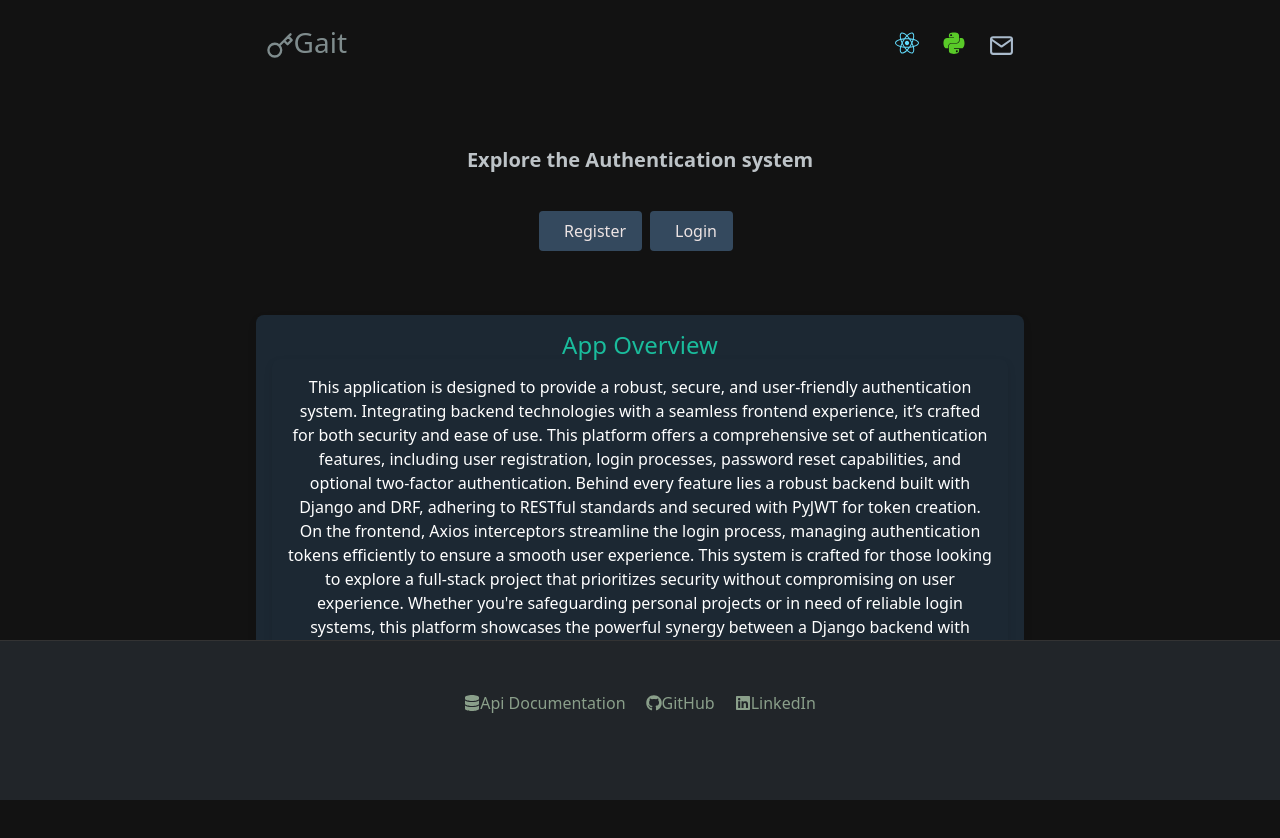
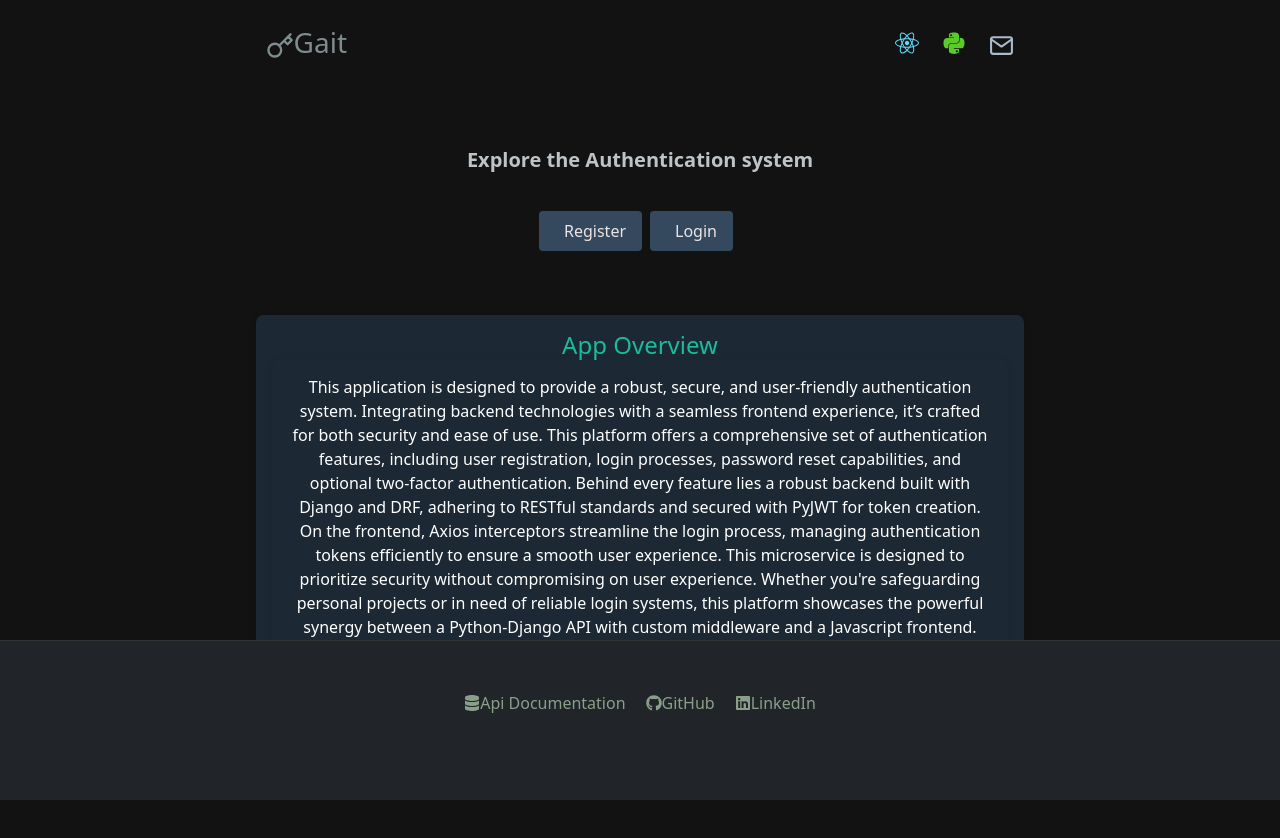
Before and after one commit to anthonynarine/AuthFlow, a React (Create React App) app in the folder react-auth/: page / in a window 1280 px wide. Shown: the top 838 px of the page. Built offline with nearby package versions, Linux system fonts and the light colour scheme; no server answers.

Commit message:
working on access token shwoing up as undefined requesting Usersession validation

```diff
--- a/react-auth/src/components/Home/HomePage.jsx
+++ b/react-auth/src/components/Home/HomePage.jsx
@@ -92,17 +92,17 @@ function HomePage() {
           <h4 className="white-text">App Overview</h4>
           <p className="intro-container">
             This application is designed to provide a robust, secure, and user-friendly authentication
-            system. Integrating backend technologies with a seamless frontend experience, it’s crafted
-            for both security and ease of use. This platform offers a comprehensive set of
-            authentication features, including user registration, login processes, password
-            reset capabilities, and optional two-factor authentication. Behind every feature lies
-            a robust backend built with Django and DRF, adhering to RESTful standards and secured
-            with PyJWT for token creation. On the frontend, Axios interceptors streamline the login
-            process, managing authentication tokens efficiently to ensure a smooth user experience.
-            This system is crafted for those looking to explore a full-stack project that prioritizes
-            security without compromising on user experience. Whether you're safeguarding personal
-            projects or in need of reliable login systems, this platform showcases
-            the powerful synergy between a Django backend with custom middleware and a React frontend.
+            system. Integrating backend technologies with a seamless frontend experience,
+            it’s crafted for both security and ease of use. This platform offers a comprehensive set
+            of authentication features, including user registration, login processes, password reset
+            capabilities, and optional two-factor authentication. Behind every feature lies a robust
+            backend built with Django and DRF, adhering to RESTful standards and secured with PyJWT for
+            token creation. On the frontend, Axios interceptors streamline the login process,
+            managing authentication tokens efficiently to ensure a smooth user experience.
+            This microservice is designed to prioritize security without compromising on user
+            experience. Whether you're safeguarding personal projects or in need of <acronym title=""></acronym> reliable login
+            systems, this platform showcases the powerful synergy between a Python-Django API with custom
+            middleware and a Javascript frontend.
           </p>
         </div>
       </main>
--- a/react-auth/src/components/mail/SendEmail.jsx
+++ b/react-auth/src/components/mail/SendEmail.jsx
@@ -4,6 +4,9 @@ import "./SendEmail.css"; // Make sure this path is correct
 import { useNavigate } from "react-router-dom";
 import { RiArrowGoBackLine } from 'react-icons/ri';
 
+// Development and production base URLs
+const DEV_URL = "http://localhost:8000/mail/send-email/";
+const PRODUCTION_URL = "https://ant-django-auth-62cf01255868.herokuapp.com/mail/send-email/";
 
 export const SendEmail = () => {
     const [emailDetails, setEmailDetails] = useState({
@@ -24,7 +27,7 @@ export const SendEmail = () => {
     const sendEmail = async (event) => {
         event.preventDefault();
         try {
-            const response = await axios.post('http://localhost:8000/mail/send-email/', emailDetails);
+            const response = await axios.post(PRODUCTION_URL, emailDetails);
             alert("Email sent successfully");
         } catch (error) {
             console.error("Failed to send email:", error.response);
--- a/react-auth/src/components/register/RegisterPage.jsx
+++ b/react-auth/src/components/register/RegisterPage.jsx
@@ -4,6 +4,10 @@ import axios from 'axios';
 import "./RegisterPage.css"
 import authAppImage from "../../assets/auth-app.jpg";
 import { RiArrowGoBackLine, RiEyeLine, RiEyeOffLine } from "react-icons/ri";
+
+// Development and production base URLs
+const DEV_URL = "http://localhost:8000/api/register/";
+const PRODUCTION_URL = "https://ant-django-auth-62cf01255868.herokuapp.com/api/register/";
 
 export const RegisterPage = () => {
     const [formFields, setFormFields] = useState({
@@ -33,7 +37,7 @@ export const RegisterPage = () => {
         setErrors("");
         setIsLoading(true);
         try {
-            await axios.post("http://localhost:8000/api/register/", {
+            await axios.post(DEV_URL, {
                 first_name: formFields.firstName,
                 last_name: formFields.lastName,
                 email: formFields.email,
--- a/react-auth/src/hooks/useBasicAuth.jsx
+++ b/react-auth/src/hooks/useBasicAuth.jsx
@@ -23,7 +23,6 @@ export const useBasicAuth = () => {
             console.log("login data", data)
 
             // This block will not be reached if 2FA is required since th 401 error will be thrown
-            Cookies.set("accessToken", data.access_token, { expires: 7, secure: true, sameSite: 'Strict' });
             setIsLoggedIn(true)
             setIs2FARequired(false)
             navigate("/")
--- a/react-auth/src/interceptors/axios.js
+++ b/react-auth/src/interceptors/axios.js
@@ -5,7 +5,7 @@ import Cookies from "js-cookie";
 
 // Development and production base URLs
 const DEV_URL = "http://localhost:8000/api";
-const Production_URL = "https://ant-django-auth-62cf01255868.herokuapp.com/api";
+const PRODUCTION_URL = "https://ant-django-auth-62cf01255868.herokuapp.com/api";
 
 // Function to log request details, useful for debugging and monitoring.
 const logRequest = (request) => {
@@ -27,7 +27,7 @@ const logError = (error) => {
 
 // Axios instance for public (non-authenticated) requests. Configured with base URL and CSRF token handling.
 const publicAxios = axios.create({
-    baseURL: DEV_URL,
+    baseURL: DEV_URL ,
     withCredentials: true // Necessary for cookies, especially if CSRF protection is enabled server-side.
 });
 
@@ -54,7 +54,9 @@ publicAxios.interceptors.response.use(response => {
     return logResponse(response);
 }, logError);
 
-// Authenticated Axios instance for private (authenticated) requests with token and CSRF handling.
+
+
+// AUTHENTICATED AXIOS INSTANCE for private (authenticated) requests with token and CSRF handling.
 const authAxios = axios.create({
     baseURL: DEV_URL,
     withCredentials: true,
@@ -62,9 +64,12 @@ const authAxios = axios.create({
 
 // Interceptor to attach the access token to each request
 authAxios.interceptors.request.use(config => {
-    const accessToken = Cookies.get("accessToken");
+    const accessToken = Cookies.get("access_token");
     if (accessToken) {
         config.headers["Authorization"] = `Bearer ${accessToken}`;
+        console.log(`Access Token Attached: ${accessToken}`);
+    } else {
+        console.log("No Access Token found")
     }
     const csrfToken = Cookies.get("csrftoken");
     if (csrfToken) {
@@ -93,7 +98,11 @@ authAxios.interceptors.response.use((response) => {
             const response = await authAxios.post("/token-refresh/", {}, { withCredentials: true });
             if (response.status === 200) {
                 const newAccessToken = response.data.access_token;
-                Cookies.set("accessToken", newAccessToken);
+                Cookies.set("access_token", newAccessToken);
+                originalRequest.headers["Authorization"] = `Bearer ${newAccessToken}`;
+
+                // Update Axios default headers for subsequent requests
+                authAxios.defaults.headers.common["Authorization"] = `Bearer ${newAccessToken}`;
                 return authAxios(originalRequest);
             }
         } catch (refreshError) {
```
Also changed, not shown: react-auth/src/components/two-factor/TwoFactorLogin.jsx (deleted, +0 -9 lines).
